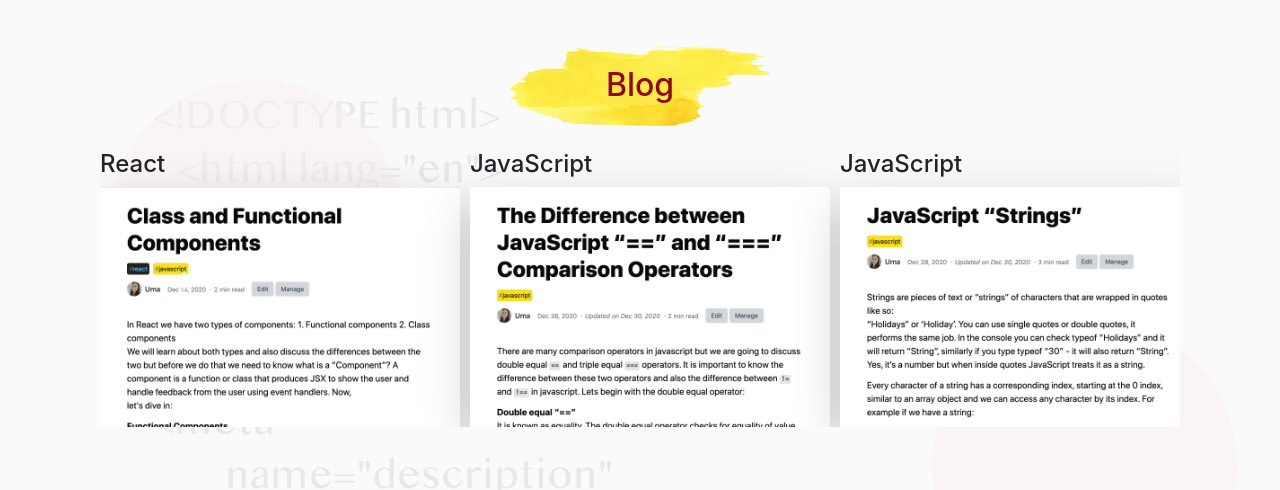
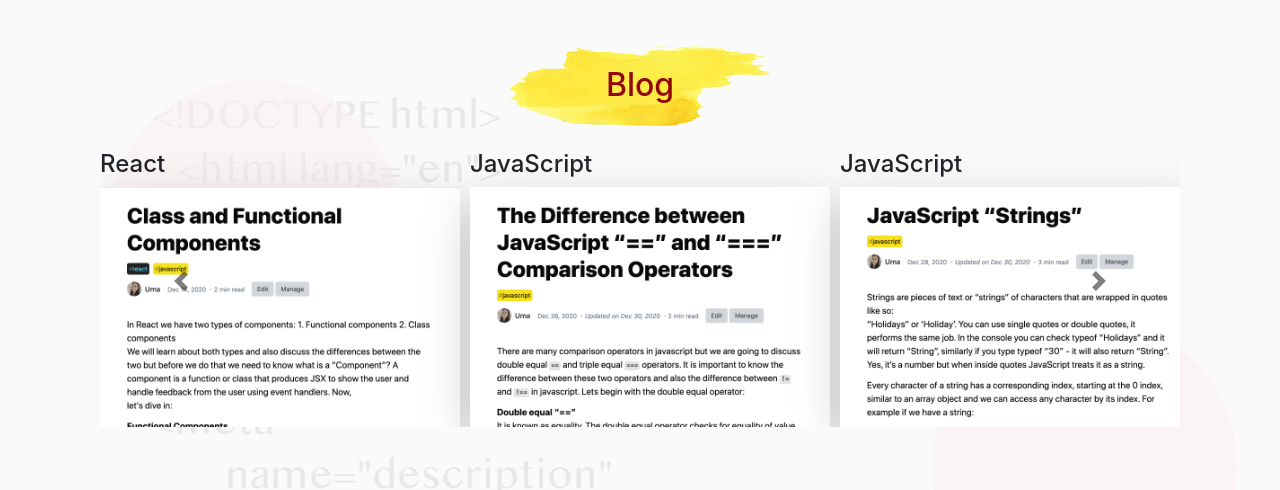
Before and after one commit to mdr-uma/portfolio, a React (Create React App) app: page / in a window 1280 px wide. Shown: the part 2360-2850 px from the top of the page. Built offline with nearby package versions, Linux system fonts and the light colour scheme.

Commit message:
add style to caraousel icon to change color

```diff
--- a/src/index.css
+++ b/src/index.css
@@ -186,3 +186,8 @@ li i {
   transform: translate(-50%, -50%);
   opacity: .5;
 }
+
+.carousel-control-next,
+.carousel-control-prev /*, .carousel-indicators */ {
+    filter: invert(100%);
+}
```
